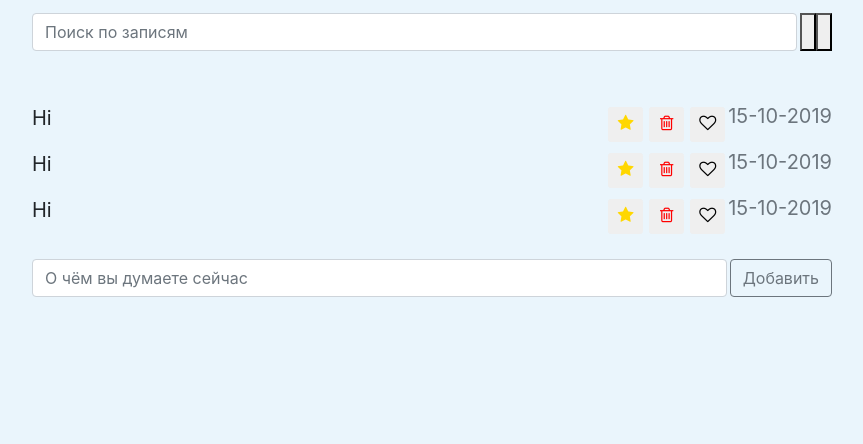
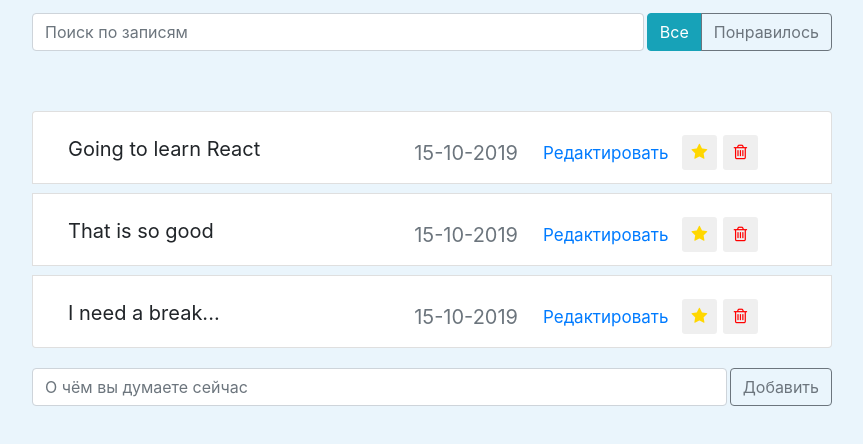
Before and after one commit to varFox/glo-react, a React app in the folder my-app/: page / in a window 1280 px wide. Shown: the part 92-536 px from the top of the page, without its empty margins (208-1071 px from the left). Built offline with nearby package versions, Linux system fonts and the light colour scheme.

Commit message:
только основное

```diff
--- a/my-app/src/components/app/app.js
+++ b/my-app/src/components/app/app.js
@@ -7,6 +7,15 @@ import PostList from '../post-list';
 import PostAddForm from '../post-add-form'
 
 const App = () => {
+
+  const data = [
+    5,
+    [4],
+    {label: 'Going to learn React', important: true, id: 'ergdffv'},
+    {label: 'That is so good', important: false, id: 'asd'},
+    {label: 'I need a break...', important: false, id: 'wewqe'}
+  ];
+
   return (
     <div className='app'>
       <AppHeader />
@@ -14,7 +23,7 @@ const App = () => {
         <SearchPanel/>
         <PostStatusFilter/>
       </div>
-      <PostList/>
+      <PostList posts={data}/>
       <PostAddForm/>
     </div>
   )
--- a/my-app/src/components/post-list-item/post-list-item.css
+++ b/my-app/src/components/post-list-item/post-list-item.css
@@ -52,3 +52,10 @@
 .app-list-item.important .btn-star {
     color: #aeaeae;
 }
+.app-list-item .date-text {
+  margin-bottom: 0;
+  margin-right: 10px;
+}
+.app-list-item .btn-edit {
+  width: 145px;
+}
--- a/my-app/src/components/post-list-item/post-list-item.js
+++ b/my-app/src/components/post-list-item/post-list-item.js
@@ -1,16 +1,50 @@
-import React from 'react';
+import React, {Component} from 'react';
 
-const PostListItem = () => {
+export default class PostListItem extends Component {
+  state = {
+    important: false,
+    like: false
+  };
+  onImportant = () => {
+    this.setState(({important}) => ({
+      important: !important
+    }))
+  }
+  onLike = () => {
+    this.setState(({like}) => ({
+      like: !like
+    }))
+  }
+  onEdit = () => {
+
+  }
+  render() {
+    const {label} = this.props;
+    const {important, like} = this.state;
+    let classNames = 'app-list-item d-flex justify-content-between';
+    if (important) classNames += ' important';
+    if (like) classNames += ' like';
+
     const date = new Date();
+
     return (
-    <li className='app-list-item d-flex justify-content-between'>
-      <span className='app-list-item-label'>
-        Hi
+      <div className={classNames}>
+        <span
+        className='app-list-item-label'
+        onClick={this.onLike}>
+          {label}
         </span>
         <div className='d-flex justify-content-center align-items-center'>
+        <p className='date-text text-secondary'>{date.getDate()}-{date.getMonth() + 1}-{date.getFullYear()}</p>
         <button
           type='button'
-          className='btn-star btn-sm'>
+          className='btn btn-link btn-edit'>
+            Редактировать
+        </button>
+        <button
+          type='button'
+          className='btn-star btn-sm'
+          onClick={this.onImportant}>
           <i className='fa fa-star'></i>
         </button>
         <button
@@ -18,18 +52,14 @@ const PostListItem = () => {
           className='btn-trash btn-sm'>
           <i className='fa fa-trash-o'></i>
         </button>
-        <button
-          type='button'
-          className='btn-heart btn-sm'
-          >
-          <i className='fa fa-heart-o'></i>
-        </button>
 
-        <p className='text-secondary'>{date.getDate()}-{date.getMonth() + 1}-{date.getFullYear()}</p>
+        <i className='fa fa-heart'></i>
+
+
+
         </div>
 
-    </li>
+      </div>
     )
   }
-
-export default PostListItem;
+}
--- a/my-app/src/components/post-list/post-list.js
+++ b/my-app/src/components/post-list/post-list.js
@@ -2,12 +2,23 @@ import React from 'react';
 
 import PostListItem from '../post-list-item/';
 
-const PostList = () => {
+const PostList = ({posts}) => {
+
+  const elements = posts.filter(name => typeof name == 'object').map((item => {
+    const {id, ...itemProps} = item;
+    if(id) {
+      return (
+        <li key={id} className='list-group-item'>
+          <PostListItem {...itemProps} />
+        </li>
+      )
+    }
+
+  }));
+
   return (
     <ul className='app-list list-group'>
-      <PostListItem/>
-      <PostListItem/>
-      <PostListItem/>
+      {elements}
     </ul>
   )
 }
--- a/my-app/src/components/post-status-filter/post-status-filter.js
+++ b/my-app/src/components/post-status-filter/post-status-filter.js
@@ -3,8 +3,8 @@ import React from 'react';
 const PostStatusFilter = () => {
   return (
     <div className='btn-group'>
-      <button/>
-      <button/>
+      <button type='button' className='btn btn-info'>Все</button>
+      <button type='button' className='btn btn-outline-secondary'>Понравилось</button>
     </div>
   )
 }
```
Lines whose indentation alone changed are shown as unchanged.
